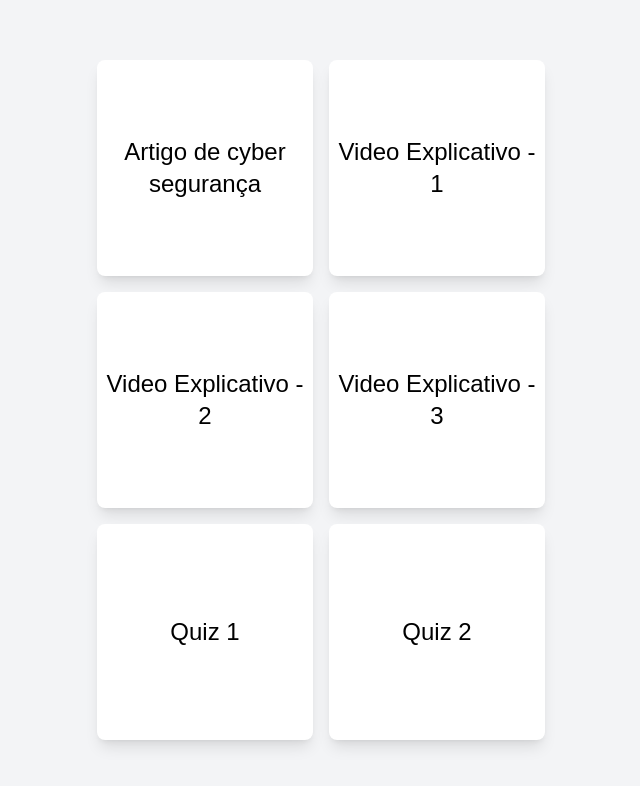
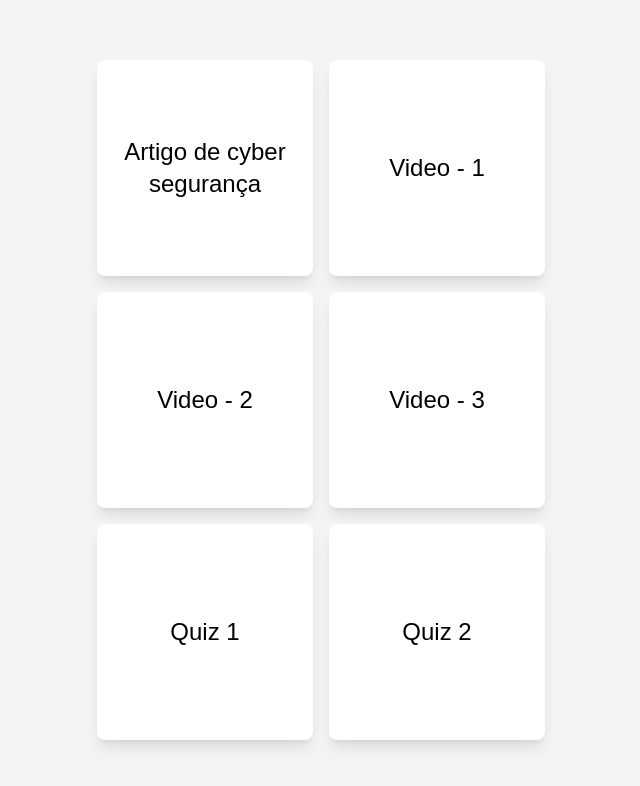
Before and after one commit to Hyper491/A3-2024, a Next.js app: page / in a window 1280 px wide. Shown: the top 786 px of the page, without its empty margins (319-959 px from the left). Built offline with nearby package versions, Linux system fonts and the light colour scheme.

Commit message:
mudanca no codigo

```diff
--- a/components/four-squares.tsx
+++ b/components/four-squares.tsx
@@ -18,15 +18,15 @@ export function FourSquares() {
       font_color: 'text-black'
     },
     {
-      id: 2, color: 'bg-white', url: 'https://www.youtube.com/watch?v=yAHCyvXfLeA', description: 'Video Explicativo - 1',
+      id: 2, color: 'bg-white', url: 'https://www.youtube.com/watch?v=yAHCyvXfLeA', description: 'Video - 1',
       font_color: 'text-black'
     },
     {
-      id: 3, color: 'bg-white', url: 'https://kahoot.com/', description: 'Video Explicativo - 2',
+      id: 3, color: 'bg-white', url: 'https://kahoot.com/', description: 'Video - 2',
       font_color: 'text-black'
     },
     {
-      id: 4, color: 'bg-white', url: 'https://kahoot.com/', description: 'Video Explicativo - 3',
+      id: 4, color: 'bg-white', url: 'https://kahoot.com/', description: 'Video - 3',
       font_color: 'text-black'
     },
     {
```
